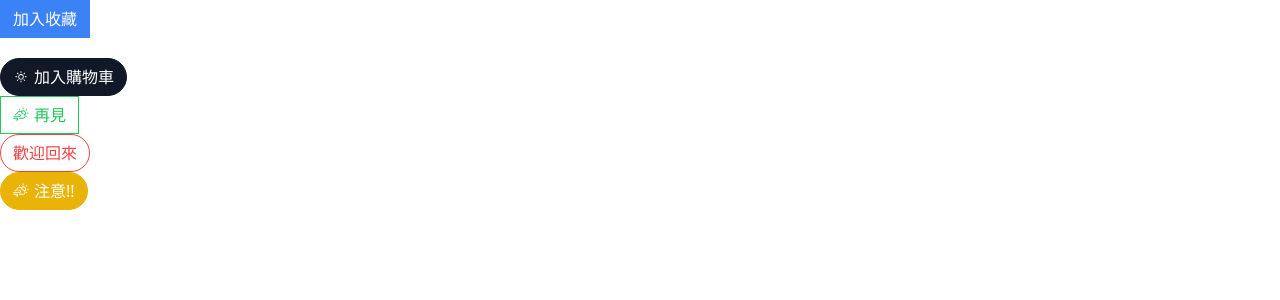
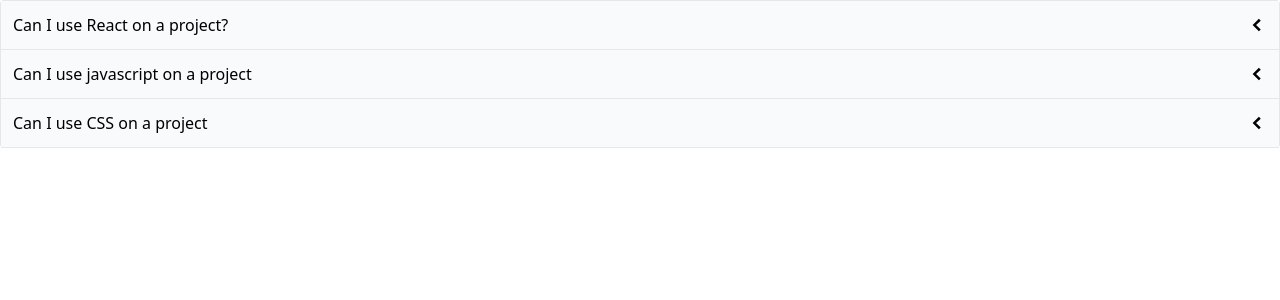
Before and after one commit to code8la888/React-Practice, a React (Vite) app in the folder comps/: page / in a window 1280 px wide. Shown: the top 300 px of the page. Built offline with nearby package versions, Linux system fonts and the light colour scheme.

Commit message:
feat: initialize accordion component with basic expand/collapse functionality

```diff
--- a/comps/src/App.jsx
+++ b/comps/src/App.jsx
@@ -1,43 +1,24 @@
-import { WiDaySunny, WiDayCloudyGusts } from "react-icons/wi";
-import Button from "./Button";
+import Accordion from "./components/Accordion";
 
 function App() {
-  const handleClick = () => {
-    console.log("click!!!");
-  };
-
-  return (
-    <div>
-      <div>
-        <Button primary onClick={handleClick} className="mb-5">
-          加入收藏
-        </Button>
-      </div>
-      <div>
-        <Button secondary rounded>
-          <WiDaySunny />
-          加入購物車
-        </Button>
-      </div>
-      <div>
-        <Button success outline>
-          <WiDayCloudyGusts />
-          再見
-        </Button>
-      </div>
-      <div>
-        <Button danger outline rounded>
-          歡迎回來
-        </Button>
-      </div>
-      <div>
-        <Button warning rounded>
-          <WiDayCloudyGusts />
-          注意!!
-        </Button>
-      </div>
-    </div>
-  );
+  const items = [
+    {
+      id: 1,
+      label: "Can I use React on a project?",
+      content: "You can use React on any project you want.",
+    },
+    {
+      id: 2,
+      label: "Can I use javascript on a project",
+      content: "You can use javascript on any project you want.",
+    },
+    {
+      id: 3,
+      label: "Can I use CSS on a project",
+      content: "You can use CSS on any project you want.",
+    },
+  ];
+  return <Accordion items={items} />;
 }
 
 export default App;
--- /dev/null
+++ b/comps/src/components/Accordion.jsx
@@ -0,0 +1,43 @@
+import { GoChevronDown, GoChevronLeft } from "react-icons/go";
+import { useState } from "react";
+
+function Accordion({ items }) {
+  const [expandedIndex, setExpandedIndex] = useState(-1);
+
+  const handleClick = (nextIndex) => {
+    if (expandedIndex === nextIndex) {
+      setExpandedIndex(-1);
+    } else {
+      setExpandedIndex(nextIndex);
+    }
+  };
+
+  const renderedItems = items.map((item, index) => {
+    const isExpanded = index === expandedIndex;
+
+    const icon = (
+      <span className="text-xl">
+        {isExpanded ? <GoChevronDown /> : <GoChevronLeft />}
+      </span>
+    );
+
+    return (
+      <div key={item.id}>
+        <div
+          className="flex justify-between p-3 bg-gray-50 border-b items-center cursor-pointer"
+          onClick={() => handleClick(index)}
+        >
+          {item.label}
+          {icon}
+        </div>
+        <div>
+          {isExpanded && <div className="border-b p-5">{item.content}</div>}
+        </div>
+      </div>
+    );
+  });
+
+  return <div className="border-x border-t rounded">{renderedItems}</div>;
+}
+
+export default Accordion;
--- /dev/null
+++ b/comps/src/pages/ButtonPage.jsx
@@ -0,0 +1,43 @@
+import { WiDaySunny, WiDayCloudyGusts } from "react-icons/wi";
+import Button from "../components/Button";
+
+function ButtonPage() {
+  const handleClick = () => {
+    console.log("點擊!!!!");
+  };
+
+  return (
+    <div>
+      <div>
+        <Button primary onClick={handleClick} className="mb-5">
+          加入收藏
+        </Button>
+      </div>
+      <div>
+        <Button secondary rounded>
+          <WiDaySunny />
+          加入購物車
+        </Button>
+      </div>
+      <div>
+        <Button success outline>
+          <WiDayCloudyGusts />
+          再見
+        </Button>
+      </div>
+      <div>
+        <Button danger outline rounded>
+          歡迎回來
+        </Button>
+      </div>
+      <div>
+        <Button warning rounded>
+          <WiDayCloudyGusts />
+          注意!!
+        </Button>
+      </div>
+    </div>
+  );
+}
+
+export default ButtonPage;
```
Also changed, not shown: comps/src/components/Button.jsx (renamed from comps/src/Button.jsx).
